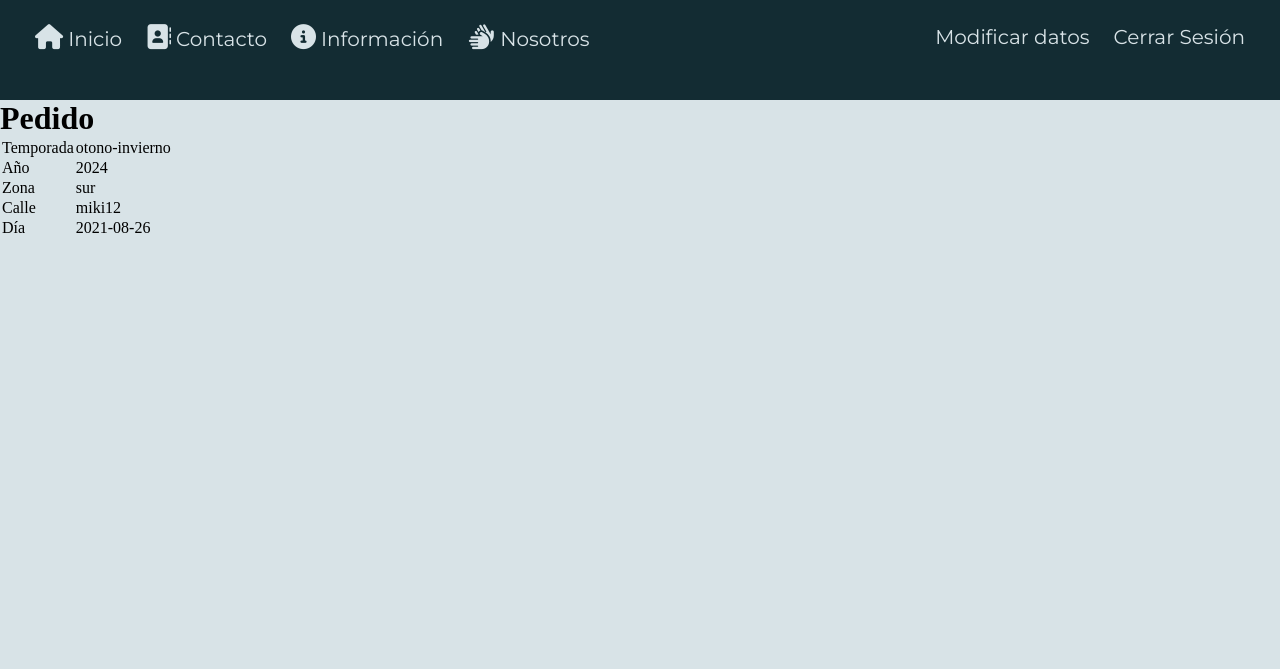
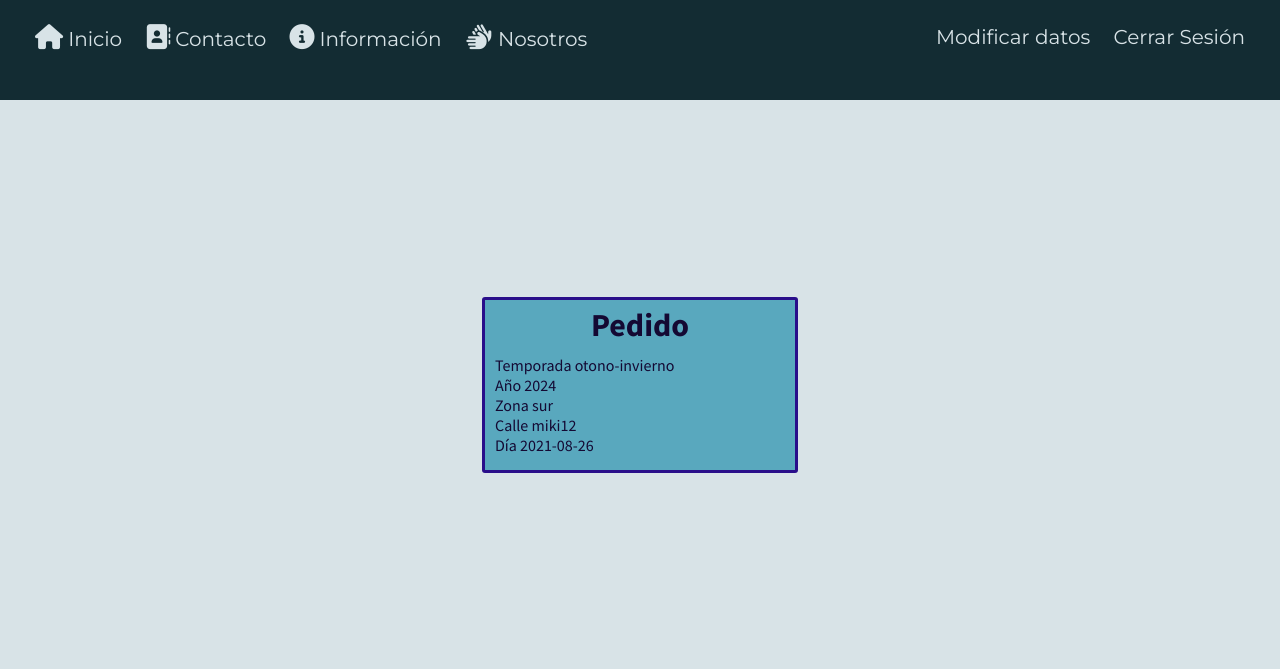
Before and after one commit to Daxterman03/Semillas, a PHP site: page /ped1.php?id=10 in a window 1280 px wide. Shown: the top 669 px of the page. Run offline with PHP 8.4, Linux system fonts and the light colour scheme; the visitor is signed in with stand-in values (Sample User, id 1); data comes from the database, SQL or seed files in the repository; some libraries are stand-ins or nearby versions.

Commit message:
Arreglos en el pedido ya realizado

```diff
--- a/semi/css/nav_pie.css
+++ b/semi/css/nav_pie.css
@@ -5,6 +5,7 @@
 }
 body{
     background: #D8E3E7;
+    font-family: 'Source Sans Pro', sans-serif;
 }
 .icon{
     margin-right: 5px;
--- a/semi/css/pedido.css
+++ b/semi/css/pedido.css
@@ -1,9 +1,9 @@
 .cuerpo_ped{
-    padding: 10px;
+    padding: 5px;
     height: 70vh;
     display: flex;
     flex-direction: column;
-    justify-content: space-between;
+    justify-content: space-around;
     align-items: center;
 }
     .pedido{
@@ -23,3 +23,17 @@
     border-radius: 5px;
     border: 2px solid #132C33;
 }
+.ped_realiz{
+    padding: 5px;
+    width: 300px;
+    background: #59a8be;
+    border: 3px solid rgb(41, 14, 138);
+    border-radius: 3px;
+    color: rgb(20, 9, 51);
+}
+    .ped_realiz h1{
+        text-align: center;
+    }
+    .info_ped{
+        padding: 10px 5px;
+    }
--- a/semi/home.php
+++ b/semi/home.php
@@ -18,7 +18,7 @@
     <body>
       <div class="cuerpo_ped">
         <h1>Bienvenido <?php echo $mostrar['nombre']; ?></h1>
-          <h1>Pedidos de Semillas</h1>
+        <h2>Semillas de temporada</h2>
         <?php
           $sql="SELECT * from lugares";
           $result=mysqli_query($conexion,$sql);
@@ -27,6 +27,7 @@
               echo '<div class="temporada">';
                 echo '<h4>Temporada</h4>';
                 echo '<label for="temporada">'.$mostrar['temporada'].'</label>';
+                echo '<br>';
                 echo '<label for="año">'.$mostrar['ano'].'</label>';
               echo'</div>';
               echo '<div class="retiro">';
--- a/semi/ped1.php
+++ b/semi/ped1.php
@@ -11,61 +11,40 @@
 <html lang="en" dir="ltr">
   <head>
     <meta charset="utf-8">
-    <title></title>
   </head>
-
   <body>
+    <div class="cuerpo_ped">
+      <div class="ped_realiz">
         <h1>Pedido</h1>
         <form action="envio.php" method="post">
-      <table>
-        <tr>
-          <td>Temporada</td>
-          <td>
-            <label for="temporada"></label>
+          <div class="info_ped">
+            <div class="seccion">
+              <label for="temporada">Temporada</label>
               <h><?php echo $mostrar['temporada']; ?></h>
               <input type="hidden" name="temporada"value="<?php echo $mostrar['temporada']; ?>" required  />
-          </td>
-        </tr>
-        <tr>
-          <td>Año</td>
-          <td>
-            <label for="ano"></label>
+            </div>
+            <div class="seccion">
+              <label for="ano">Año</label>
               <h><?php echo $mostrar['ano']; ?></h>
               <input type="hidden" name="ano"value="<?php echo $mostrar['ano']; ?>" required  />
-          </td>
-        </tr>
-        <tr>
-          <td>Zona</td>
-          <td>
-            <label for="zona"></label>
+            </div>
+            <div class="seccion">
+              <label for="zona">Zona</label>
               <h><?php echo $mostrar['zona']; ?></h>
               <input type="hidden" name="zona"value="<?php echo $mostrar['zona']; ?>" required  />
-          </td>
-        </tr>
-        <tr>
-          <td>Calle</td>
-          <td>
-            <label for="calle"></label>
+            </div>
+            <div class="seccion">
+              <label for="calle">Calle</label>
               <h><?php echo $mostrar['calle']; ?></h>
               <input type="hidden" name="calle" value="<?php echo $mostrar['calle']; ?>"required  />
-          </td>
-        </tr>
-        <tr>
-          <td>Día</td>
-          <td>
-            <label for="dia"></label>
+            </div>
+            <div class="seccion">
+              <label for="dia">Día</label>
               <h><?php echo $mostrar['dia']; ?></h>
               <input type="hidden" name="dia"value="<?php echo $mostrar['dia']; ?>" required  />
-          </td>
-        </tr>
-        <tr>
-          <td>
-            <label for="id"></label>
+            </div>
               <input type="hidden" name="id"value="<?php echo $mostrar['id']; ?>" required  />
-          </td>
-        </tr>
             <?php } ?>
-        <tr>
             <?php
               $dni = $_SESSION['dni'];
 
@@ -74,16 +53,17 @@
               while($mostrar=mysqli_fetch_assoc($result)) {
 
               ?>
-          <td>DNI</td>
-            <td>
-              <label for="dni"></label>
+              <div class="seccion">
+                <label for="dni">DNI</label>
                 <h><?php echo $mostrar['dni']; ?></h>
                 <input type="hidden" name="dni"value="<?php echo $mostrar['dni']; ?>" required  />
-            </td>
-        </tr>
-      </table>
-      <input class="button" type="submit" value="Pedir">
+              </div>
+          </div>
+          <input class="button" type="submit" value="Confirmar">
         </form>
+      </div>
+    </div>
     <?php include('pie.php')?>
+  </body>
 <?php } ?>
 </html>
```
Lines whose indentation alone changed are shown as unchanged.
